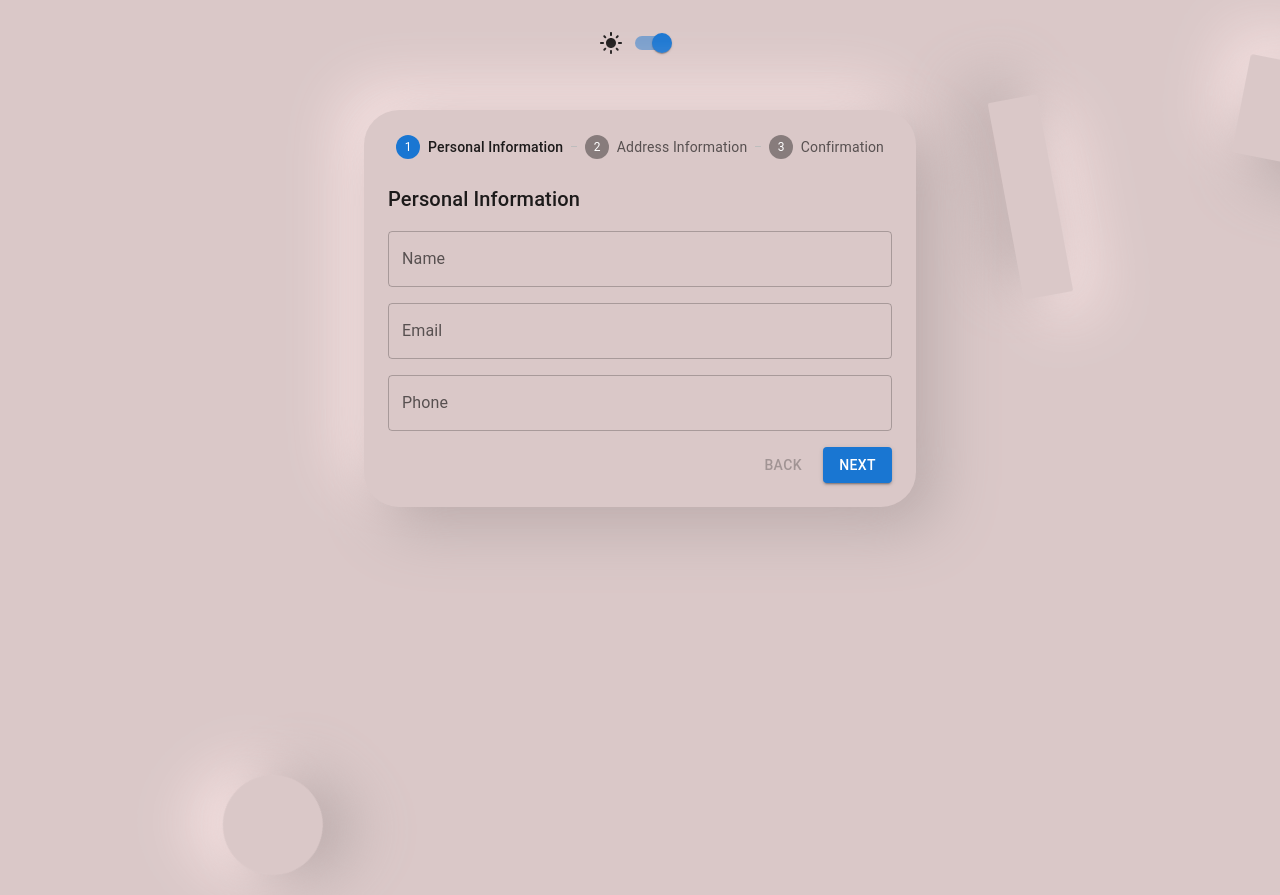
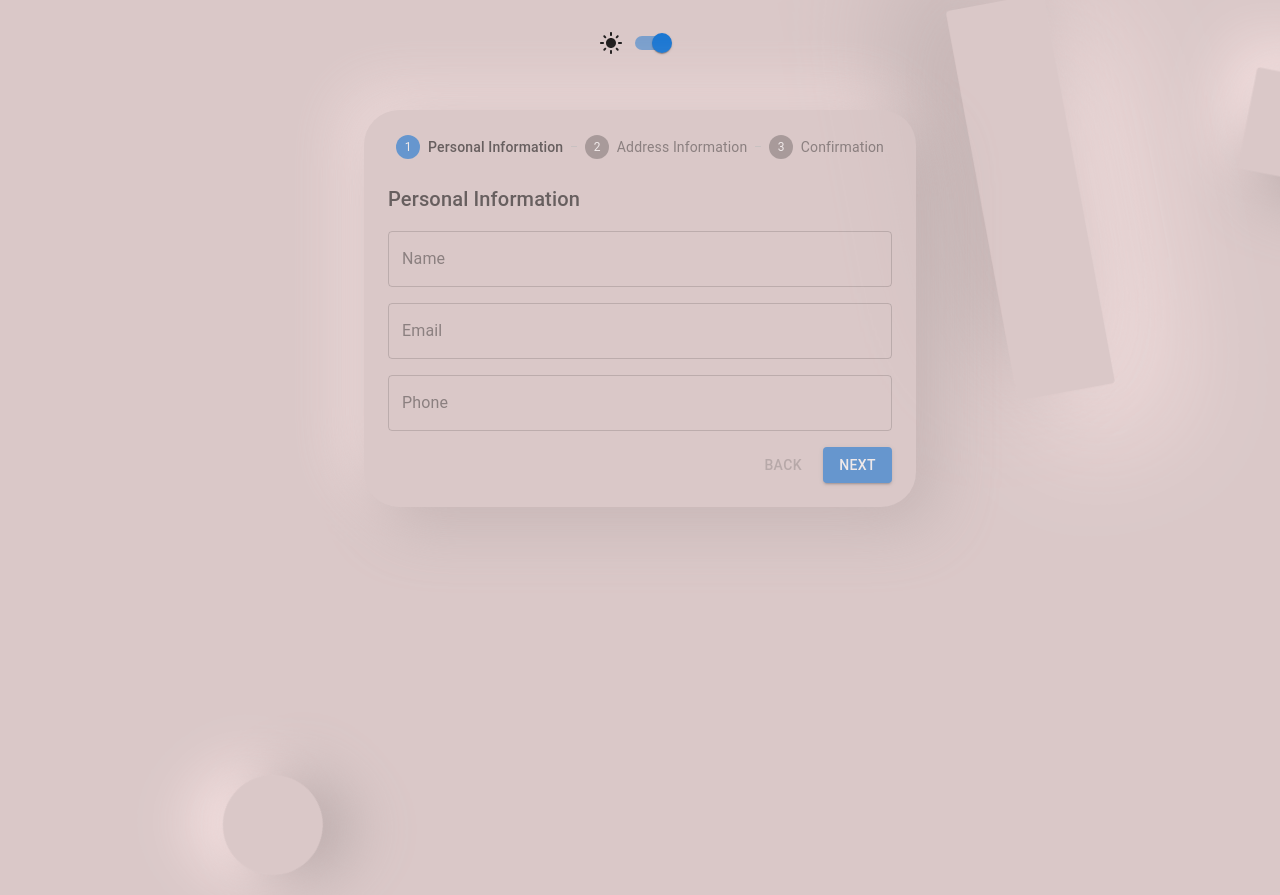
Before and after one commit to ambervector/react-personal-info, a React (Create React App) app: page / in a window 1280 px wide. Shown: the top 895 px of the page. Built offline with nearby package versions, Linux system fonts and the light colour scheme.

Commit message:
added opacity

```diff
--- a/src/App.js
+++ b/src/App.js
@@ -57,8 +57,8 @@ function App() {
         yoyo: true,
       },
       {
-        x: 0,
-        y: 20,
+        x: 250,
+        y: 500,
         z: 2,
         repeat: -1,
         // duration: "2s",
@@ -66,6 +66,7 @@ function App() {
         rotation: 360,
         borderRadius: 100,
         duration: 3,
+        scale: 2,
         ease: "circ.inOut",
       }
     );
@@ -93,6 +94,7 @@ function App() {
         rotation: 540,
         borderRadius: 0,
         duration: 1,
+        scale: 2,
         ease: "expo.out",
       }
     );
--- a/src/components/MultiStepForm.jsx
+++ b/src/components/MultiStepForm.jsx
@@ -104,7 +104,7 @@ const MultiStepForm = () => {
 
   //     }}
   return (
-    <Container component="main" maxWidth="sm">
+    <Container component="main" maxWidth="sm" sx={{ opacity: "0.6" }}>
       <AnimatedPaper
         id="animatedPaper"
         style={props}
```
